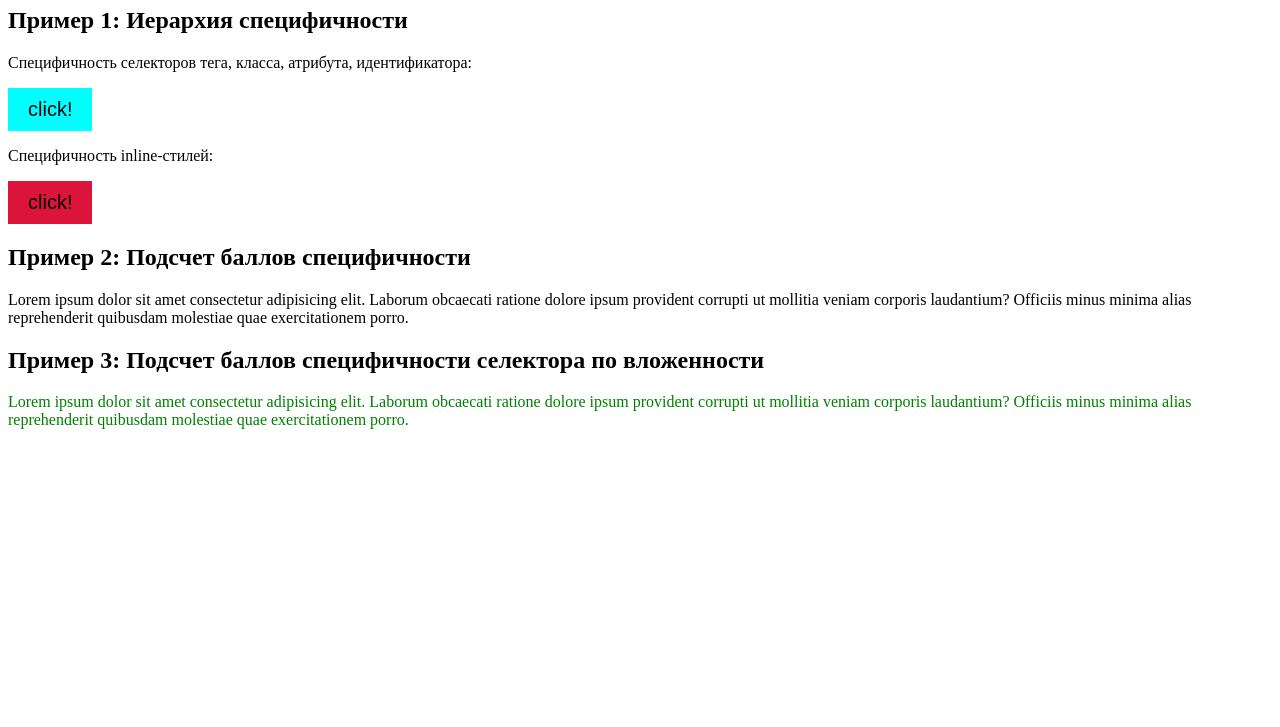
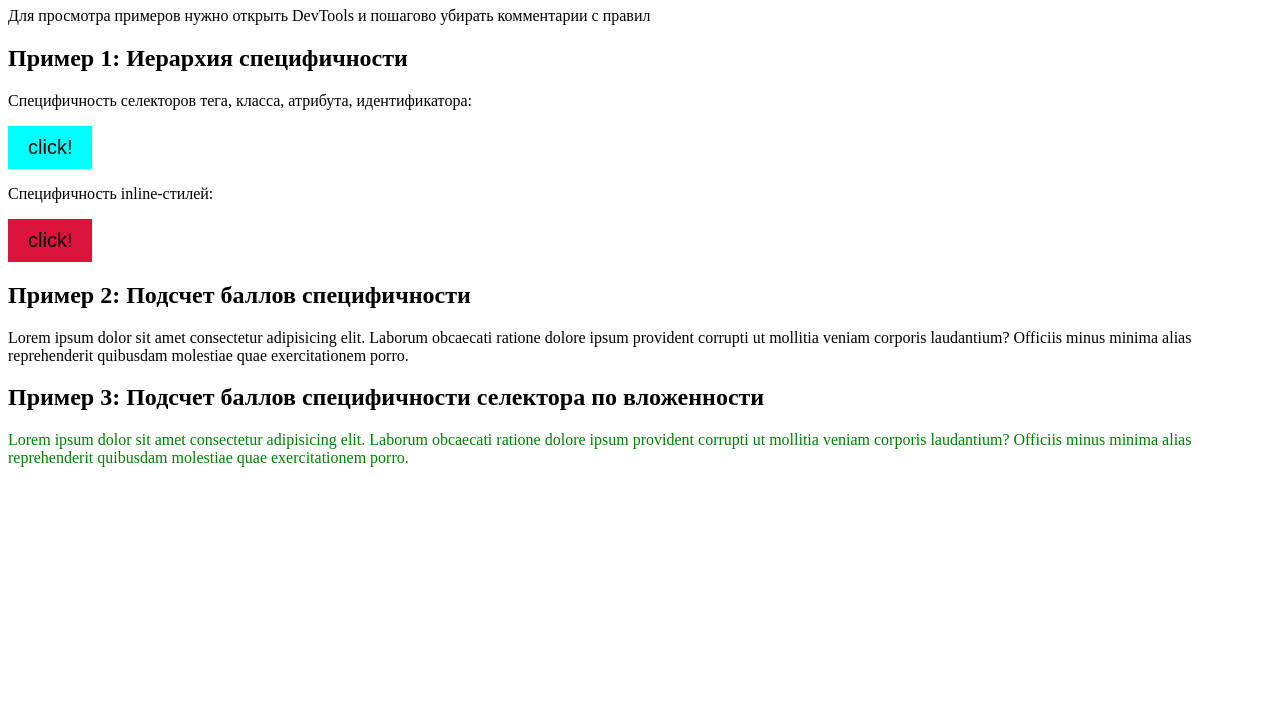
Before and after one commit to lipa88-mk/demos, a plain HTML site: page index.html in a window 1280 px wide. Shown: the part 73-800 px from the top of the page. Drawn offline with Linux system fonts and the light colour scheme.

Commit message:
добавлен комментарий по примерам

```diff
--- a/index.html
+++ b/index.html
@@ -9,6 +9,8 @@
 </head>
 <body>
   <h1>Специфичность</h1>
+
+  <p>Для просмотра примеров нужно открыть DevTools и пошагово убирать комментарии с правил</p>
 
   <h2>Пример 1: Иерархия специфичности</h2>
   <p>Специфичность селекторов тега, класса, атрибута, идентификатора:</p>
```
